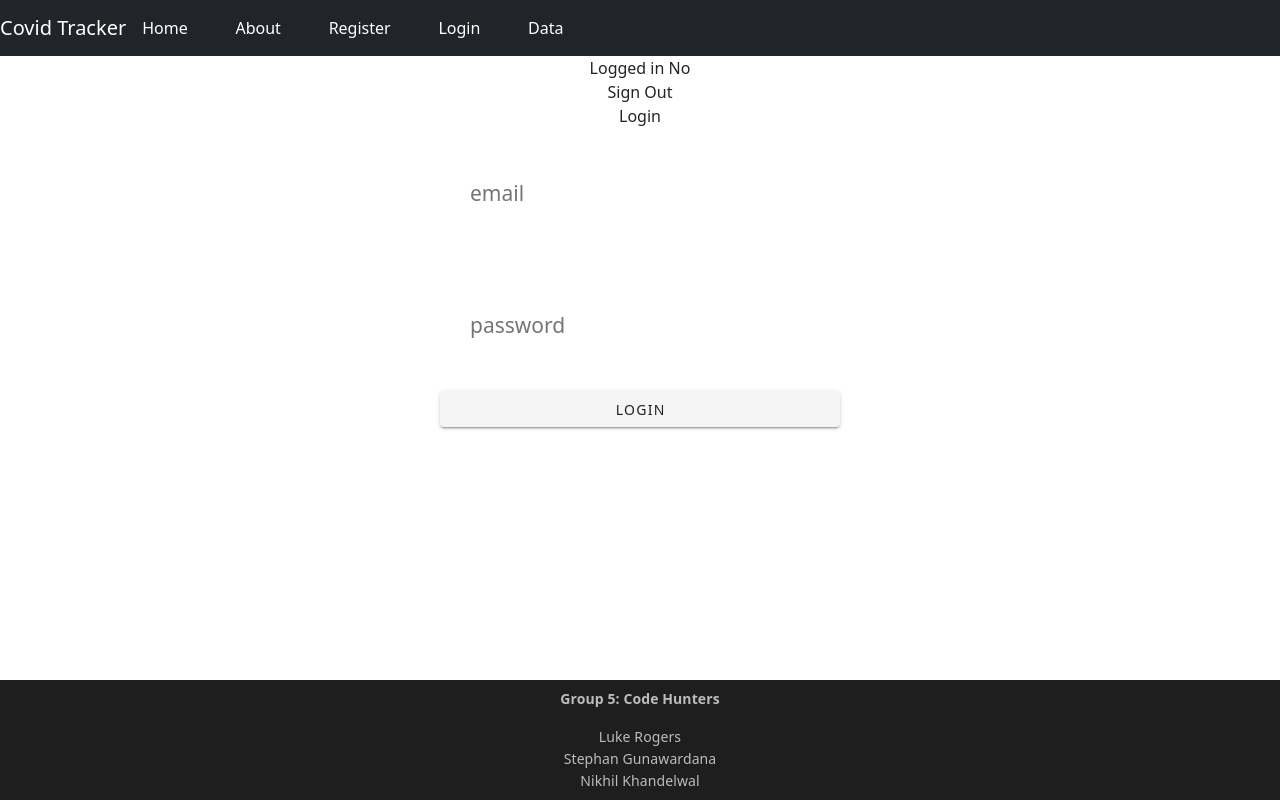
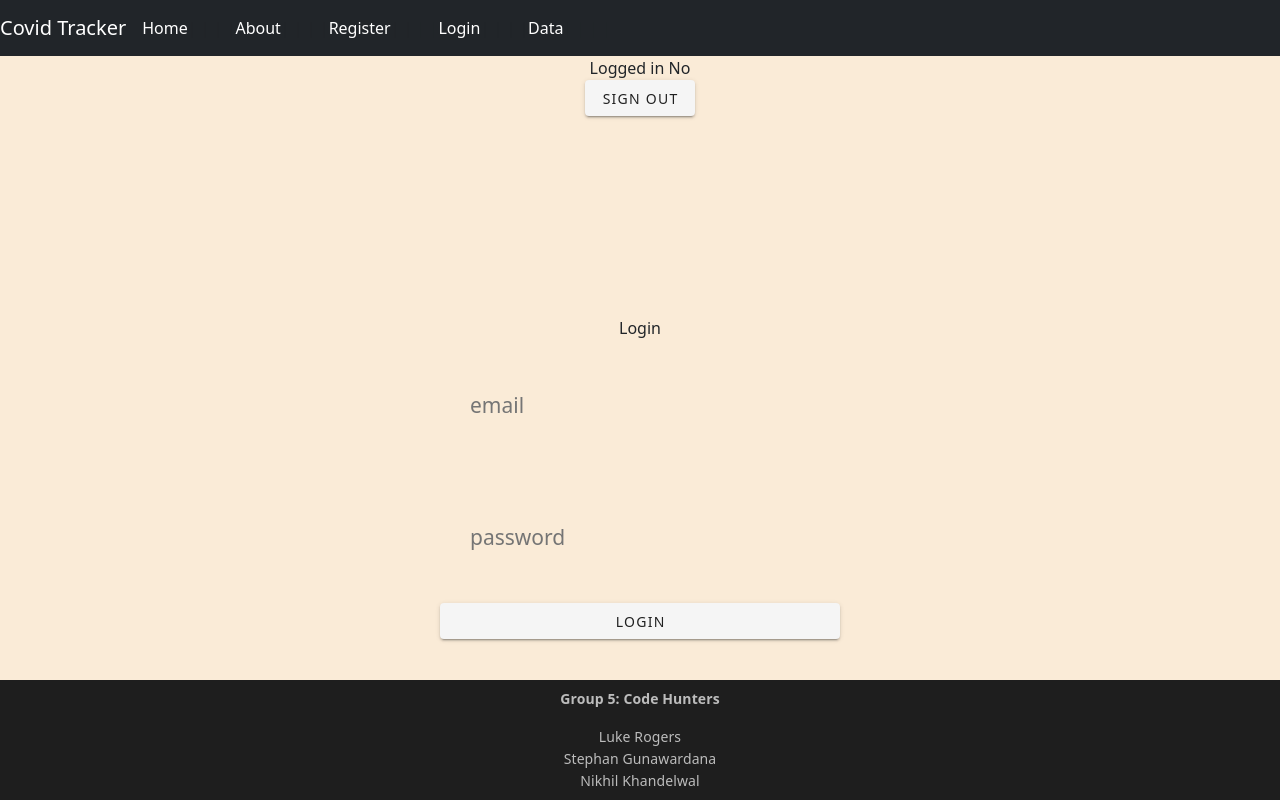
Before and after one commit to sgun7/databaseProject2, a Vue app in the folder main-app/: page /login in a window 1280 px wide. Built offline with nearby package versions, Linux system fonts and the light colour scheme; no server answers.

Commit message:
Add background and css changes

```diff
--- a/main-app/public/index.html
+++ b/main-app/public/index.html
@@ -17,3 +17,14 @@
     <!-- built files will be auto injected -->
   </body>
 </html>
+<style>
+  body, html {
+    padding: 0;
+    margin: 0;
+    width: 100%;
+    min-height: 100vh;
+  }
+  body {
+    background-color: antiquewhite;
+  }
+  </style>
--- a/main-app/src/components/Bottom-Footer.vue
+++ b/main-app/src/components/Bottom-Footer.vue
@@ -3,7 +3,6 @@
         <v-footer
             app
             bottom
-            fixed
             dark
             padless
         >
--- a/main-app/src/components/Top-Header.vue
+++ b/main-app/src/components/Top-Header.vue
@@ -4,7 +4,7 @@
     <span v-if="loggedIn">Yes</span>
     <span v-else>No</span>
     <div>
-        <button @click="signOut">Sign Out</button>
+        <v-btn @click="signOut">Sign Out</v-btn>
     </div>
   </div>
 </template>
--- a/main-app/src/main.js
+++ b/main-app/src/main.js
@@ -28,7 +28,7 @@ Vue.use(BootstrapVue)
 library.add(faUserSecret)
 library.add(faSpinner)
 
-Vue.prototype.$api_url = "http://b120-24-95-52-158.ngrok.io/data";
+Vue.prototype.$api_url = "http://deed-2603-6010-960b-4600-f555-524b-f6e2-5010.ngrok.io/data";
 Vue.prototype.$axios = axios;
 Vue.config.productionTip = false
 Vue.component('country-table', CountryTable)
--- a/main-app/src/views/Login.vue
+++ b/main-app/src/views/Login.vue
@@ -1,6 +1,7 @@
 <template>
   <div>
     <top-header></top-header>
+    <div class="mainpage">
     Login
     <form @submit.prevent="pressed">
         <div>
@@ -12,6 +13,7 @@
       <v-btn type="submit" elevation="7">Login</v-btn>
     </form>
     <div class="error" v-if="error">{{newErrorMessage}}</div>
+  </div>
   </div>
 </template>
 <script>
@@ -62,4 +64,9 @@ button {
 .error {
   color: red;
 }
+.mainpage
+{
+  position: relative;
+  top:200px;
+}
 </style>
--- a/main-app/src/views/MoreInfo.vue
+++ b/main-app/src/views/MoreInfo.vue
@@ -184,19 +184,19 @@ export default{
         if(this.items === "Agfh")
         {
           console.log("Running 2");
-          let newResponse = await fetch("https://b120-24-95-52-158.ngrok.io/datacityAfgh");
+          let newResponse = await fetch("https://deed-2603-6010-960b-4600-f555-524b-f6e2-5010.ngrok.io/datacityAfgh");
           this.newTable = await newResponse.json();
           console.log("new table", this.newTable)
         }
         else if(this.items === "Germany")
         {
-          let newResponse = await fetch("https://b120-24-95-52-158.ngrok.io/datacityGermany");
+          let newResponse = await fetch("https://deed-2603-6010-960b-4600-f555-524b-f6e2-5010.ngrok.io/datacityGermany");
           this.newTable = await newResponse.json();
           console.log("new table", this.newTable)
         }
         else if(this.items === "India")
         {
-          let newResponse = await fetch("https://b120-24-95-52-158.ngrok.io/datacityIndia");
+          let newResponse = await fetch("https://deed-2603-6010-960b-4600-f555-524b-f6e2-5010.ngrok.io/datacityIndia");
           this.newTable = await newResponse.json();
           console.log("new table", this.newTable)
         }
@@ -279,5 +279,6 @@ export default{
 <style scoped>
 .container {
   width: 500px;
+  padding-bottom: 200px;
 }
 </style>>
--- a/main-app/src/views/Register.vue
+++ b/main-app/src/views/Register.vue
@@ -1,6 +1,5 @@
 <template>
-<v-app>
-  <div>
+  <div class="mainpage">
     <div v-if="error" class="error">{{error.message}}</div>
     <form @submit.prevent="pressed">
         Register
@@ -34,7 +33,6 @@
         </v-snackbar>
     </form>
   </div>
-  </v-app>
 </template>
 <script>
 import firebase from 'firebase/compat/app';
@@ -68,7 +66,7 @@ export default ({
 })
 </script>
 
-<style lang="scss" scoped>
+<style scoped>
 .error {
   color: red;
   font-size: 18px;
@@ -84,4 +82,9 @@ button {
   height: 75px;
   font-size: 100%;
 }
+.mainpage
+{
+  position: relative;
+  top:200px;
+}
 </style>
```
